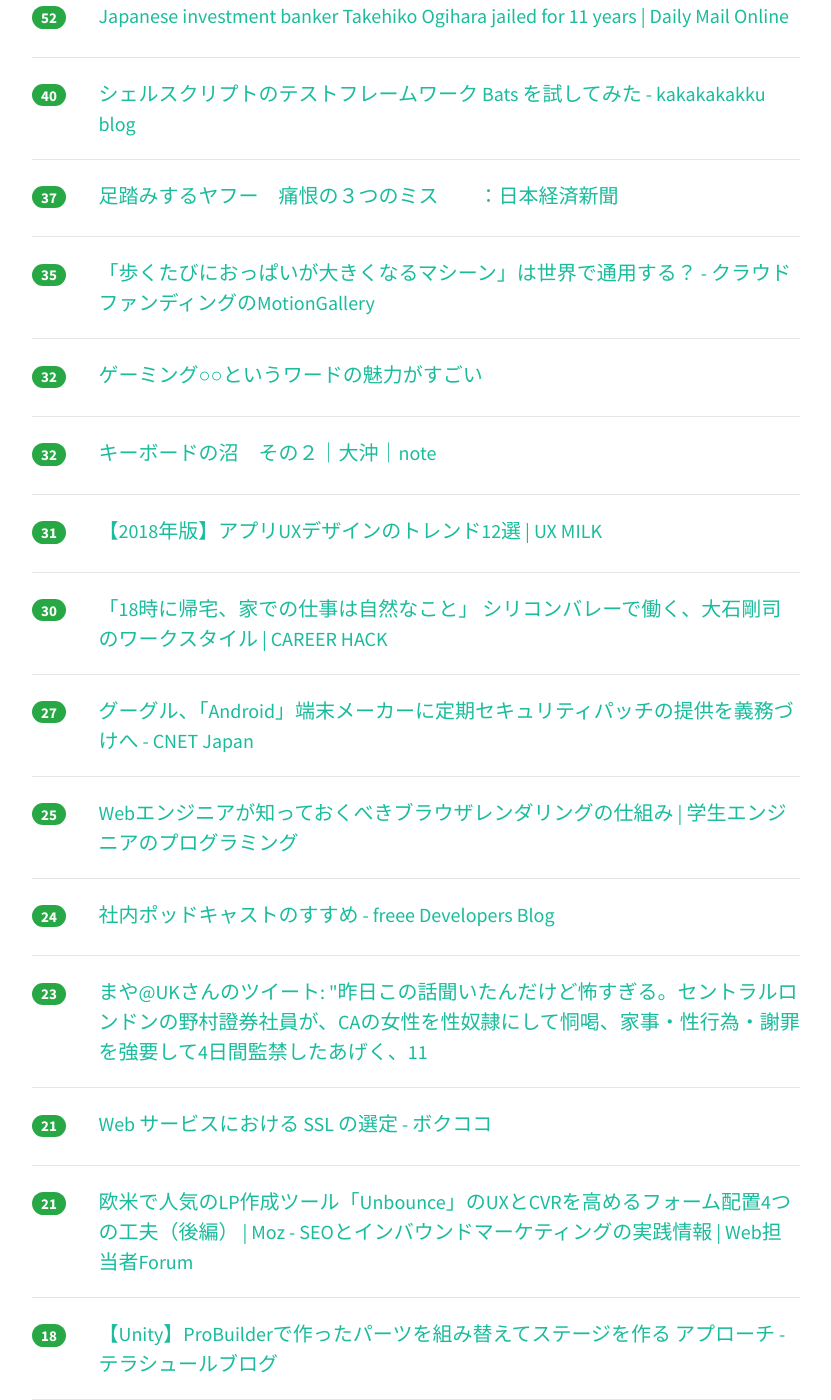
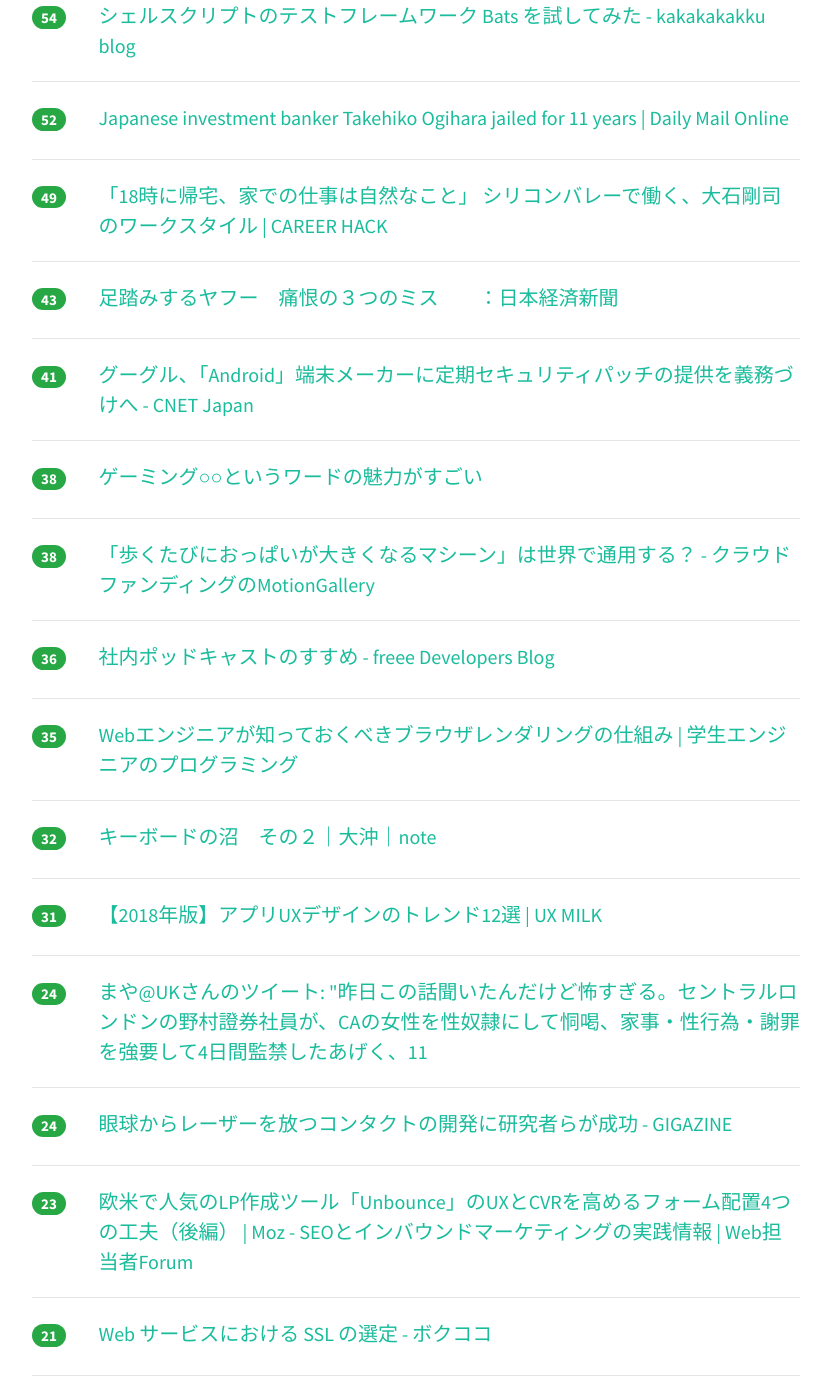
Before and after one commit to yatta47/hatena-matome-site, a Jekyll site: the page built from _posts/2018-05-14-hatena.md, in a window 1280 px wide and 1400 px high, scrolled down 1113 px. Shown: the whole window, without its empty margins (224-1055 px from the left). Built offline with Jekyll 4.4.1, drawn with Linux system fonts in a browser that asks for light colours; nearby versions of some CDN libraries; part of the change alters nothing that is shown; some of the changed text lies outside the part shown.

Commit message:
Updated 2018-05-14

```diff
--- a/_posts/2018-05-14-hatena.md
+++ b/_posts/2018-05-14-hatena.md
@@ -1,49 +1,54 @@
 ---
 layout: post
 title:  "2018-05-14 はてぶIT"
-date:   2018-05-14 13:01:57
+date:   2018-05-14 14:01:10
 tags: [it-hotentry]
 ---
-28 件のデータあり
+29 件のデータあり
 
 <hr><div class="row">
-<div class="col-1"><span class="badge badge-pill badge-success h2">146</span></div>
+<div class="col-1"><span class="badge badge-pill badge-success h2">170</span></div>
+<div class="col-11"><a href='https://medium.com/netflix-techblog/b8c8c4fa299e' target='_blank'>Netflixにおける日本語字幕の導入 – Netflix TechBlog – Medium</a></div>
+</div>
+<hr>
+<div class="row">
+<div class="col-1"><span class="badge badge-pill badge-success h2">166</span></div>
 <div class="col-11"><a href='https://rockridge.hatenablog.com/entry/2018/05/13/221711' target='_blank'>Firefox 60の性能は1年前とは別物 Chromeを視界に捉える - Mozilla Flux</a></div>
 </div>
 <hr>
 <div class="row">
-<div class="col-1"><span class="badge badge-pill badge-success h2">103</span></div>
+<div class="col-1"><span class="badge badge-pill badge-success h2">165</span></div>
 <div class="col-11"><a href='https://blog.tinect.jp/?p=51442' target='_blank'>一見、理解されがたい仕事のスキルの所有者たちが、正当に評価され、報われますように | Books&Apps</a></div>
 </div>
 <hr>
 <div class="row">
-<div class="col-1"><span class="badge badge-pill badge-success h2">70</span></div>
-<div class="col-11"><a href='https://medium.com/netflix-techblog/b8c8c4fa299e' target='_blank'>Netflixにおける日本語字幕の導入 – Netflix TechBlog – Medium</a></div>
+<div class="col-1"><span class="badge badge-pill badge-success h2">103</span></div>
+<div class="col-11"><a href='https://togetter.com/li/1227065' target='_blank'>ゼミに出てこない学生に連絡を取ったら「インターン先で海外出張までさせられている」と言われた話 - Togetter</a></div>
 </div>
 <hr>
 <div class="row">
-<div class="col-1"><span class="badge badge-pill badge-success h2">68</span></div>
+<div class="col-1"><span class="badge badge-pill badge-success h2">78</span></div>
 <div class="col-11"><a href='https://qiita.com/minakawa-daiki/items/edfc3d1ff1270756b52a' target='_blank'>皆さんはどんな方法で情報収集してますか？私はこんな感じです。 - Qiita</a></div>
 </div>
 <hr>
 <div class="row">
-<div class="col-1"><span class="badge badge-pill badge-success h2">67</span></div>
+<div class="col-1"><span class="badge badge-pill badge-success h2">70</span></div>
 <div class="col-11"><a href='https://www.publickey1.jp/blog/18/angularivyng-conf_2018.html' target='_blank'>次世代Angularレンダリングエンジン「Ivy」発表、さらに小型化し高速になる実行とコンパイル。ng-conf 2018 － Publickey</a></div>
 </div>
 <hr>
 <div class="row">
-<div class="col-1"><span class="badge badge-pill badge-success h2">62</span></div>
-<div class="col-11"><a href='https://togetter.com/li/1227065' target='_blank'>ゼミに出てこない学生に連絡を取ったら「インターン先で海外出張までさせられている」と言われた話 - Togetter</a></div>
-</div>
-<hr>
-<div class="row">
-<div class="col-1"><span class="badge badge-pill badge-success h2">61</span></div>
+<div class="col-1"><span class="badge badge-pill badge-success h2">66</span></div>
 <div class="col-11"><a href='http://gitgraphjs.com/' target='_blank'>Gitgraph.js</a></div>
 </div>
 <hr>
 <div class="row">
-<div class="col-1"><span class="badge badge-pill badge-success h2">55</span></div>
+<div class="col-1"><span class="badge badge-pill badge-success h2">62</span></div>
 <div class="col-11"><a href='https://www.publickey1.jp/blog/18/angular_6dompwang-conf_2018.html' target='_blank'>Angular 6が正式リリース。コンポーネントのDOMエレメント化、PWA対応など新機能。ng-conf 2018 － Publickey</a></div>
+</div>
+<hr>
+<div class="row">
+<div class="col-1"><span class="badge badge-pill badge-success h2">54</span></div>
+<div class="col-11"><a href='https://kakakakakku.hatenablog.com/entry/2018/05/14/000633' target='_blank'>シェルスクリプトのテストフレームワーク Bats を試してみた - kakakakakku blog</a></div>
 </div>
 <hr>
 <div class="row">
@@ -52,23 +57,38 @@ tags: [it-hotentry]
 </div>
 <hr>
 <div class="row">
-<div class="col-1"><span class="badge badge-pill badge-success h2">40</span></div>
-<div class="col-11"><a href='https://kakakakakku.hatenablog.com/entry/2018/05/14/000633' target='_blank'>シェルスクリプトのテストフレームワーク Bats を試してみた - kakakakakku blog</a></div>
+<div class="col-1"><span class="badge badge-pill badge-success h2">49</span></div>
+<div class="col-11"><a href='http://careerhack.en-japan.com/report/detail/960' target='_blank'>「18時に帰宅、家での仕事は自然なこと」 シリコンバレーで働く、大石剛司のワークスタイル | CAREER HACK</a></div>
 </div>
 <hr>
 <div class="row">
-<div class="col-1"><span class="badge badge-pill badge-success h2">37</span></div>
+<div class="col-1"><span class="badge badge-pill badge-success h2">43</span></div>
 <div class="col-11"><a href='https://www.nikkei.com/article/DGXMZO30364820R10C18A5000000/' target='_blank'>足踏みするヤフー　痛恨の３つのミス　　：日本経済新聞</a></div>
 </div>
 <hr>
 <div class="row">
-<div class="col-1"><span class="badge badge-pill badge-success h2">35</span></div>
+<div class="col-1"><span class="badge badge-pill badge-success h2">41</span></div>
+<div class="col-11"><a href='https://japan.cnet.com/article/35119071/' target='_blank'>グーグル、「Android」端末メーカーに定期セキュリティパッチの提供を義務づけへ - CNET Japan</a></div>
+</div>
+<hr>
+<div class="row">
+<div class="col-1"><span class="badge badge-pill badge-success h2">38</span></div>
+<div class="col-11"><a href='https://anond.hatelabo.jp/20180512213033' target='_blank'>ゲーミング○○というワードの魅力がすごい</a></div>
+</div>
+<hr>
+<div class="row">
+<div class="col-1"><span class="badge badge-pill badge-success h2">38</span></div>
 <div class="col-11"><a href='https://motion-gallery.net/projects/muda-zukuri-taiwan' target='_blank'>「歩くたびにおっぱいが大きくなるマシーン」は世界で通用する？ - クラウドファンディングのMotionGallery</a></div>
 </div>
 <hr>
 <div class="row">
-<div class="col-1"><span class="badge badge-pill badge-success h2">32</span></div>
-<div class="col-11"><a href='https://anond.hatelabo.jp/20180512213033' target='_blank'>ゲーミング○○というワードの魅力がすごい</a></div>
+<div class="col-1"><span class="badge badge-pill badge-success h2">36</span></div>
+<div class="col-11"><a href='http://developers.freee.co.jp/entry/internal-podcast-anaguma-fm' target='_blank'>社内ポッドキャストのすすめ - freee Developers Blog</a></div>
+</div>
+<hr>
+<div class="row">
+<div class="col-1"><span class="badge badge-pill badge-success h2">35</span></div>
+<div class="col-11"><a href='http://student-engineer.net/blowser-rendering/' target='_blank'>Webエンジニアが知っておくべきブラウザレンダリングの仕組み | 学生エンジニアのプログラミング</a></div>
 </div>
 <hr>
 <div class="row">
@@ -82,28 +102,18 @@ tags: [it-hotentry]
 </div>
 <hr>
 <div class="row">
-<div class="col-1"><span class="badge badge-pill badge-success h2">30</span></div>
-<div class="col-11"><a href='http://careerhack.en-japan.com/report/detail/960' target='_blank'>「18時に帰宅、家での仕事は自然なこと」 シリコンバレーで働く、大石剛司のワークスタイル | CAREER HACK</a></div>
-</div>
-<hr>
-<div class="row">
-<div class="col-1"><span class="badge badge-pill badge-success h2">27</span></div>
-<div class="col-11"><a href='https://japan.cnet.com/article/35119071/' target='_blank'>グーグル、「Android」端末メーカーに定期セキュリティパッチの提供を義務づけへ - CNET Japan</a></div>
-</div>
-<hr>
-<div class="row">
-<div class="col-1"><span class="badge badge-pill badge-success h2">25</span></div>
-<div class="col-11"><a href='http://student-engineer.net/blowser-rendering/' target='_blank'>Webエンジニアが知っておくべきブラウザレンダリングの仕組み | 学生エンジニアのプログラミング</a></div>
+<div class="col-1"><span class="badge badge-pill badge-success h2">24</span></div>
+<div class="col-11"><a href='http://twitter.com/maya_0mg/status/995399955903909890' target='_blank'>まや@UKさんのツイート: "昨日この話聞いたんだけど怖すぎる。セントラルロンドンの野村證券社員が、CAの女性を性奴隷にして恫喝、家事・性行為・謝罪を強要して4日間監禁したあげく、11</a></div>
 </div>
 <hr>
 <div class="row">
 <div class="col-1"><span class="badge badge-pill badge-success h2">24</span></div>
-<div class="col-11"><a href='http://developers.freee.co.jp/entry/internal-podcast-anaguma-fm' target='_blank'>社内ポッドキャストのすすめ - freee Developers Blog</a></div>
+<div class="col-11"><a href='https://gigazine.net/news/20180514-contacts-shoot-lasers-from-eyes/' target='_blank'>眼球からレーザーを放つコンタクトの開発に研究者らが成功 - GIGAZINE</a></div>
 </div>
 <hr>
 <div class="row">
 <div class="col-1"><span class="badge badge-pill badge-success h2">23</span></div>
-<div class="col-11"><a href='http://twitter.com/maya_0mg/status/995399955903909890' target='_blank'>まや@UKさんのツイート: "昨日この話聞いたんだけど怖すぎる。セントラルロンドンの野村證券社員が、CAの女性を性奴隷にして恫喝、家事・性行為・謝罪を強要して4日間監禁したあげく、11</a></div>
+<div class="col-11"><a href='https://webtan.impress.co.jp/e/2018/05/14/29121' target='_blank'>欧米で人気のLP作成ツール「Unbounce」のUXとCVRを高めるフォーム配置4つの工夫（後編） | Moz - SEOとインバウンドマーケティングの実践情報 | Web担当者Forum</a></div>
 </div>
 <hr>
 <div class="row">
@@ -113,16 +123,11 @@ tags: [it-hotentry]
 <hr>
 <div class="row">
 <div class="col-1"><span class="badge badge-pill badge-success h2">21</span></div>
-<div class="col-11"><a href='https://webtan.impress.co.jp/e/2018/05/14/29121' target='_blank'>欧米で人気のLP作成ツール「Unbounce」のUXとCVRを高めるフォーム配置4つの工夫（後編） | Moz - SEOとインバウンドマーケティングの実践情報 | Web担当者Forum</a></div>
-</div>
-<hr>
-<div class="row">
-<div class="col-1"><span class="badge badge-pill badge-success h2">18</span></div>
 <div class="col-11"><a href='http://tsubakit1.hateblo.jp/entry/2018/05/13/193439' target='_blank'>【Unity】ProBuilderで作ったパーツを組み替えてステージを作る アプローチ - テラシュールブログ</a></div>
 </div>
 <hr>
 <div class="row">
-<div class="col-1"><span class="badge badge-pill badge-success h2">17</span></div>
+<div class="col-1"><span class="badge badge-pill badge-success h2">20</span></div>
 <div class="col-11"><a href='https://forest.watch.impress.co.jp/docs/serial/yajiuma/1121378.html' target='_blank'>「Windows 10 April 2018 Update」リリースの裏でひっそりと役目を終えたアプリ・機能たち - やじうまの杜 - 窓の杜</a></div>
 </div>
 <hr>
@@ -132,17 +137,17 @@ tags: [it-hotentry]
 </div>
 <hr>
 <div class="row">
+<div class="col-1"><span class="badge badge-pill badge-success h2">16</span></div>
+<div class="col-11"><a href='http://www.itmedia.co.jp/news/articles/1805/14/news051.html' target='_blank'>資金調達「最速」の4分30秒で完了　日本初運賃無料“タクシー”運行会社 (1/2) - ITmedia NEWS</a></div>
+</div>
+<hr>
+<div class="row">
 <div class="col-1"><span class="badge badge-pill badge-success h2">14</span></div>
 <div class="col-11"><a href='http://kazenotori.hatenablog.com/entry/2018/05/13/182310' target='_blank'>ラノベ読みにオススメのTwitterユーザーまとめ - WINDBIRD</a></div>
 </div>
 <hr>
 <div class="row">
-<div class="col-1"><span class="badge badge-pill badge-success h2">12</span></div>
-<div class="col-11"><a href='https://gigazine.net/news/20180514-contacts-shoot-lasers-from-eyes/' target='_blank'>眼球からレーザーを放つコンタクトの開発に研究者らが成功 - GIGAZINE</a></div>
+<div class="col-1"><span class="badge badge-pill badge-success h2">14</span></div>
+<div class="col-11"><a href='https://internet.watch.impress.co.jp/docs/column/shimizu/1120372.html' target='_blank'>もはや、もっといい選択肢はある！　鳴り物入りで日本上陸した「Google Wifi」のメッシュを試す【イニシャルB】 - INTERNET Watch</a></div>
 </div>
 <hr>
-<div class="row">
-<div class="col-1"><span class="badge badge-pill badge-success h2">10</span></div>
-<div class="col-11"><a href='http://www.itmedia.co.jp/news/articles/1805/14/news051.html' target='_blank'>資金調達「最速」の4分30秒で完了　日本初運賃無料“タクシー”運行会社 (1/2) - ITmedia NEWS</a></div>
-</div>
-<hr>
```
